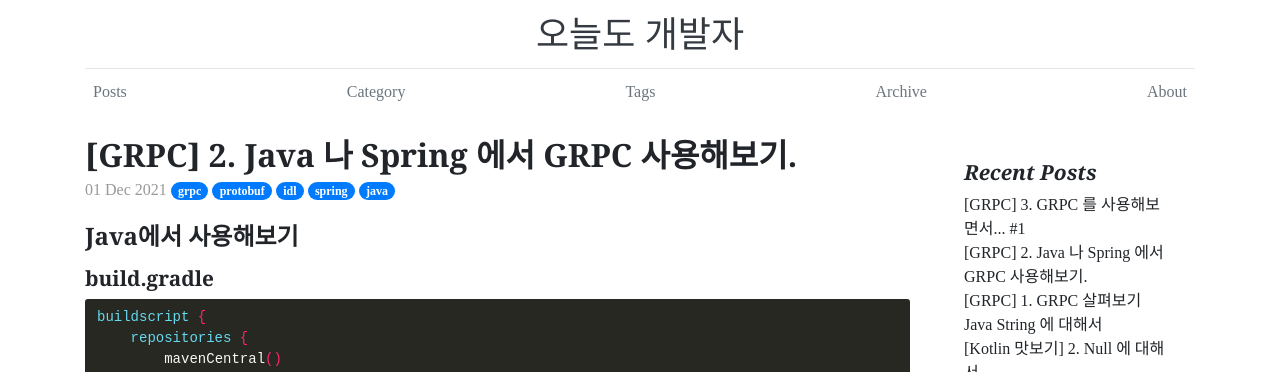
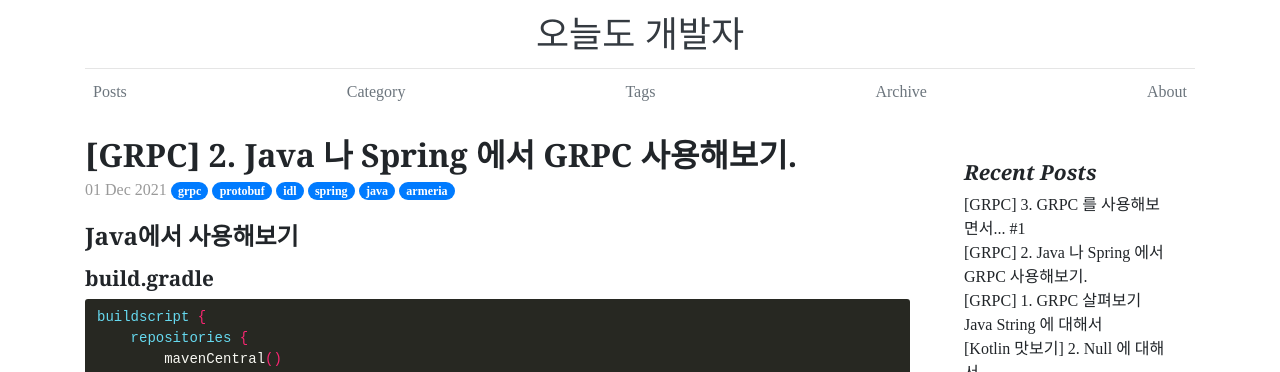
Before and after one commit to akageun/akageun.github.io, a Jekyll site: the page built from _posts/2021-12-01-grpc-with-java-and-spring.md, in a window 1280 px wide and 900 px high. Shown: the top 372 px of the window. Built offline with Jekyll 4.4.1, drawn with Linux system fonts in a browser that asks for light colours; some web fonts are replaced; comment, search, counter and statistics services are not loaded.

Commit message:
신규글 추가
- GRPC

```diff
--- a/_posts/2021-12-01-grpc-with-java-and-spring.md
+++ b/_posts/2021-12-01-grpc-with-java-and-spring.md
@@ -10,6 +10,7 @@ tags:
 - idl
 - spring
 - java
+- armeria
 ---
 
 ## Java에서 사용해보기
```
